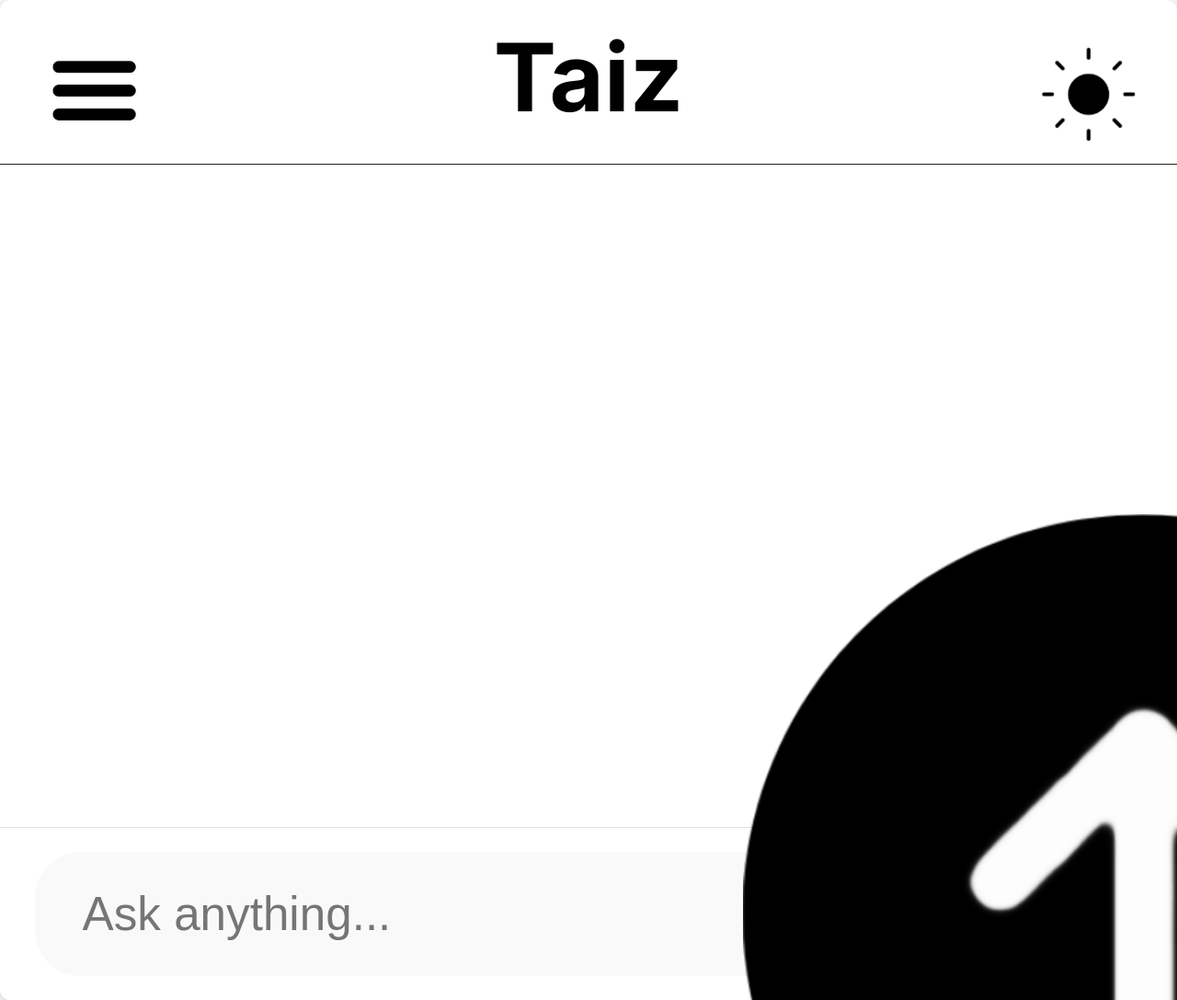
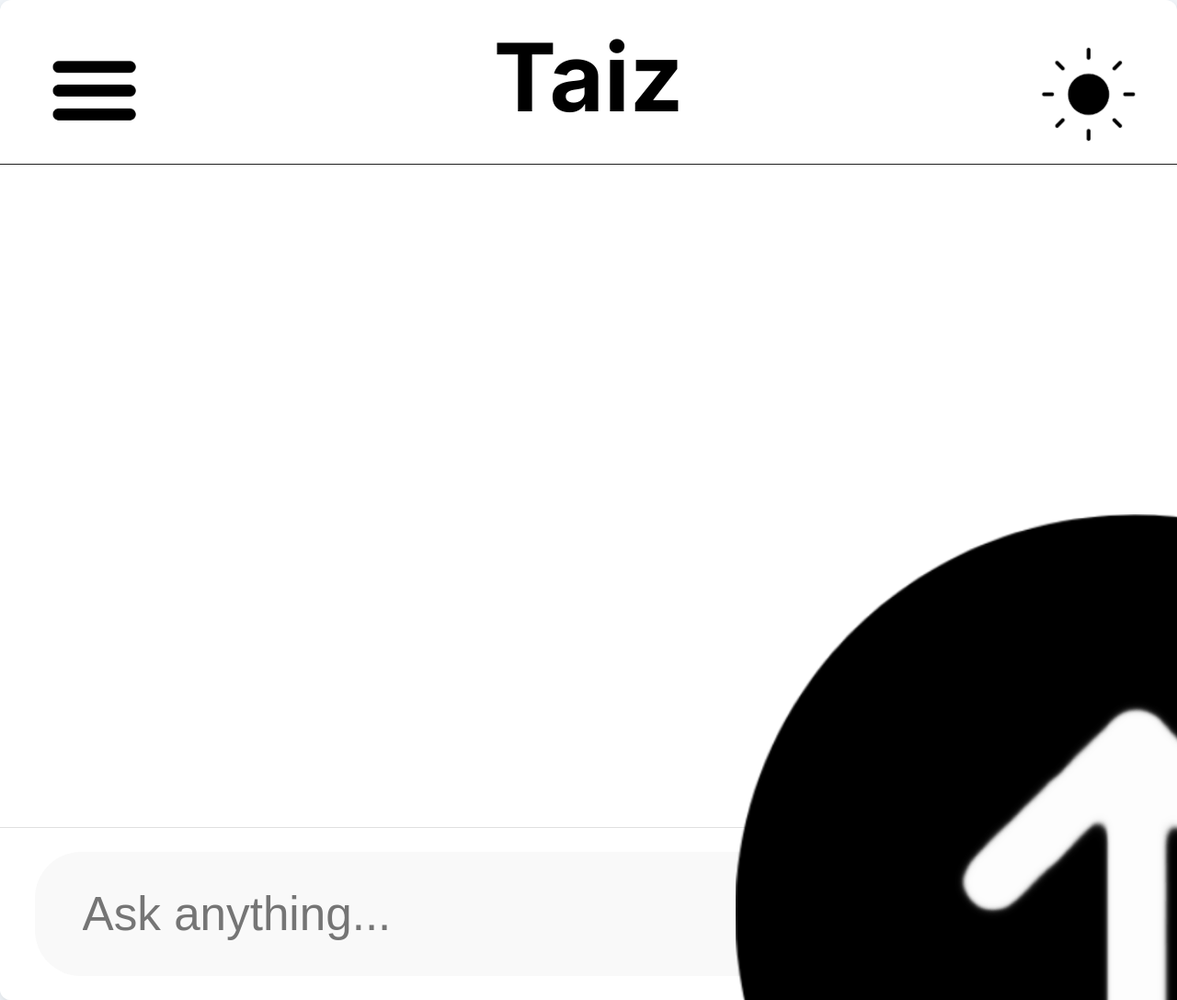
Before and after one commit to t4zn/TaizAI, a Flask app: page / in a window 1280 px wide. Shown: the whole page at 92% size. Run offline with Flask 3, Linux system fonts and the light colour scheme.

Commit message:
Update style.css

```diff
--- a/static/style.css
+++ b/static/style.css
@@ -195,16 +195,16 @@ body.dark-mode .mic-btn.active {
     background: none;
     border: none;
     cursor: pointer;
-    margin-left: 10px;
-    padding: 0;
+    margin-left: 5px;
+    padding: 8px;
     display: flex;
     align-items: center;
     justify-content: center;
 }
 
 .send-icon {
-    width: 7vw;
-    height: 7vw;
+    width: 24px;
+    height: 24px;
     transition: transform 0.2s;
 }
 
```
